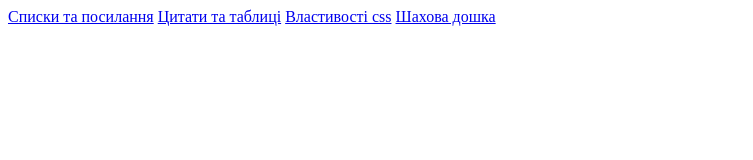
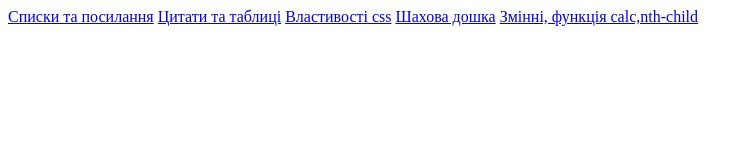
Before and after one commit to EgS662/web, a plain HTML site: page index.html in a window 1280 px wide. Shown: the whole page, without its empty margins (0-753 px from the left). Drawn offline with Linux system fonts and the light colour scheme.

Commit message:
Update index.html

```diff
--- a/index.html
+++ b/index.html
@@ -8,5 +8,6 @@
     <a href="file.html">Цитати та таблиці</a>
     <a href="r.html">Властивості css</a>
     <a href="desk.html">Шахова дошка</a>
+    <a href="v.html">Змінні, функція calc,nth-child</a>
 </body>
 </html>
```
